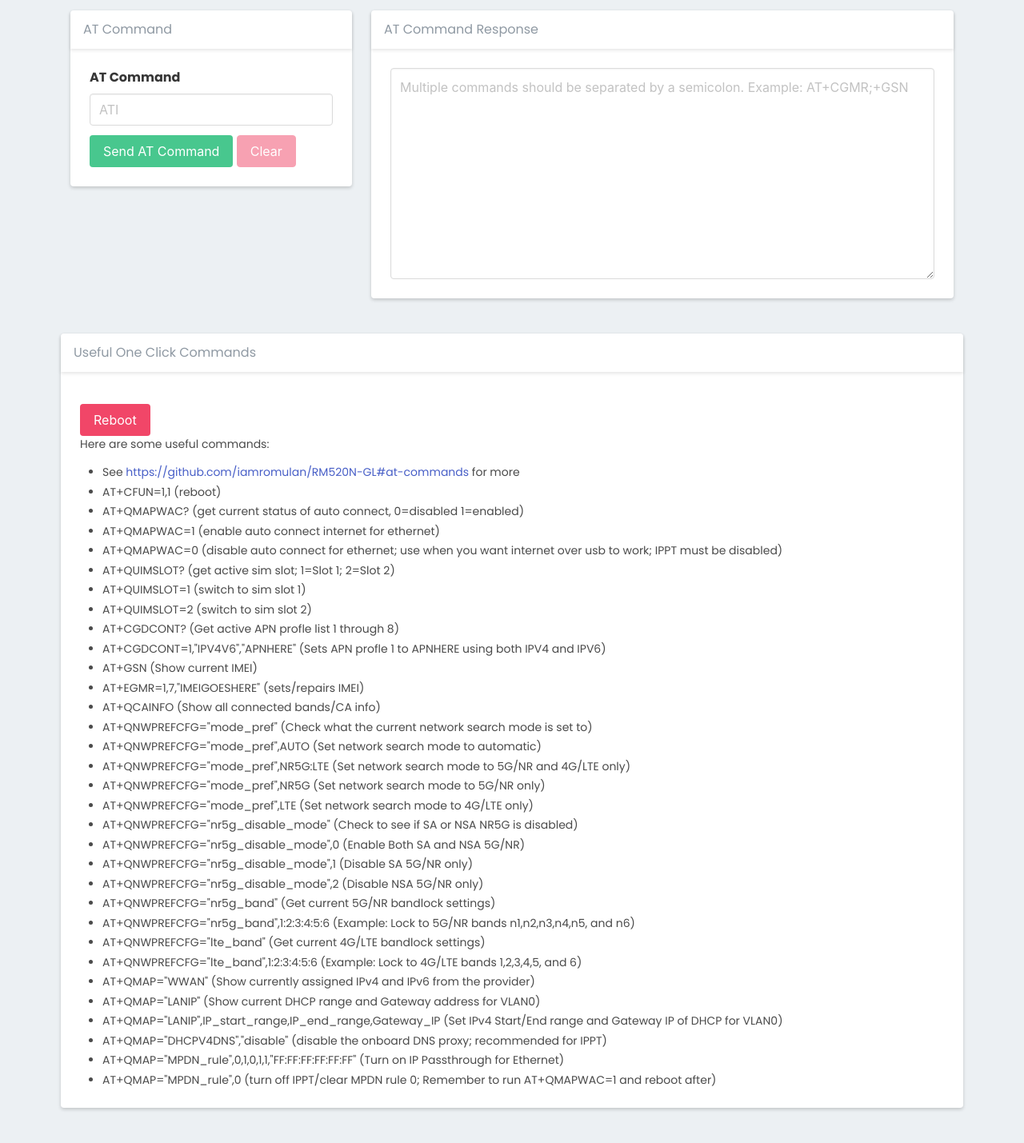
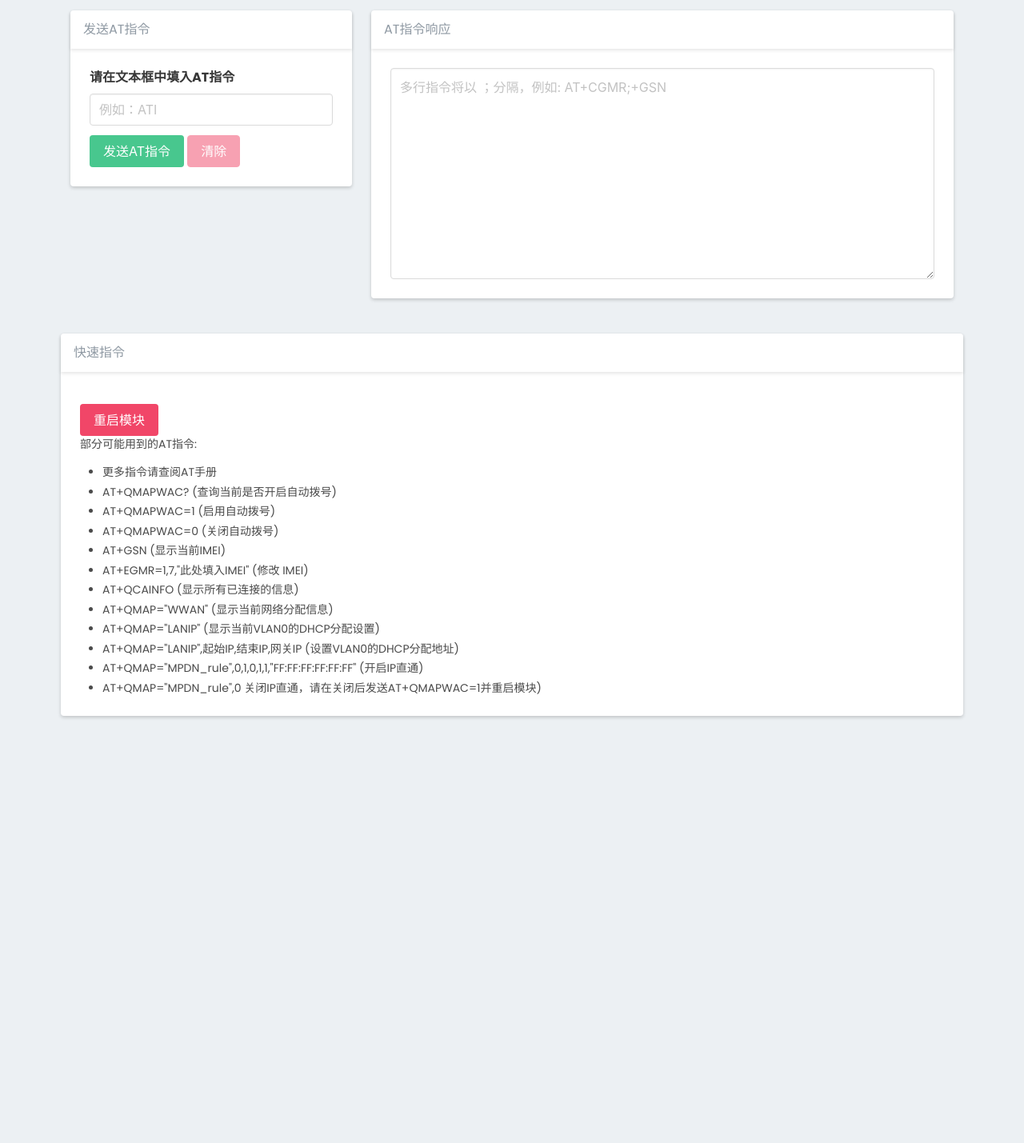
Before and after one commit to king0779/toolkit, a plain HTML site: page simpleadmin/www/atcommander.html in a window 1280 px wide. Shown: the part 59-1488 px from the top of the page at 80% size. After the commit the page ends 998 px from the top, so only its background shows below. Drawn offline with Linux system fonts and the light colour scheme.

Commit message:
Add files via upload

```diff
--- a/simpleadmin/www/atcommander.html
+++ b/simpleadmin/www/atcommander.html
@@ -35,7 +35,7 @@
         >
           <div class="navbar-start">
             <a class="navbar-item" href="/bandlock.html"> 网络设置 </a>
-            <a class="navbar-item" href="/atcommander.html"> AT指令 </a>
+            <a class="navbar-item" href="/atcommander.html"> AT调试 </a>
             <!--<a class="navbar-item" href="/"> 连接信息 </a>
             <a class="navbar-item" href="/ttl.html"> TTL修改器 </a>
             <a class="navbar-item" href="/speedtest.html"> Speedtest测速 </a>-->
@@ -51,17 +51,17 @@
             <div class="column is-4">
               <div class="card">
                 <header class="card-header">
-                  <p class="card-header-title">AT Command</p>
+                  <p class="card-header-title">发送AT指令</p>
                 </header>
                 <div class="card-content">
                   <div class="content">
                     <div class="field">
-                      <label class="label">AT Command</label>
+                      <label class="label">请在文本框中填入AT指令</label>
                       <div class="control">
                         <input
                           class="input"
                           type="text"
-                          placeholder="ATI"
+                          placeholder="例如：ATI"
                           x-model="atcmd"
                           x-ref="atCmdInput"
                           @keydown.enter="sendAtCommand()"
@@ -75,7 +75,7 @@
                           @click="sendAtCommand()"
                           :disabled="isLoading"
                         >
-                          Send AT Command
+                          发送AT指令
                         </button>
 
                         <button
@@ -83,7 +83,7 @@
                           @click="clearResponses()"
                           :disabled="atCommandResponse === ''"
                         >
-                          Clear
+                          清除
                         </button>
                       </p>
                     </div>
@@ -94,15 +94,15 @@
             <div class="column is-8">
               <div class="card">
                 <header class="card-header">
-                  <p class="card-header-title">AT Command Response</p>
+                  <p class="card-header-title">AT指令响应</p>
                 </header>
                 <div class="card-content">
                   <div class="content">
                     <textarea
                       class="textarea"
-                      placeholder="Multiple commands should be separated by a semicolon. Example: AT+CGMR;+GSN"
+                      placeholder="多行指令将以 ；分隔，例如: AT+CGMR;+GSN"
                       rows="10"
-                      x-text="isLoading ? 'Fetching response, please wait...' : atCommandResponse"
+                      x-text="isLoading ? '正在获取响应...' : atCommandResponse"
                     ></textarea>
                   </div>
                 </div>
@@ -119,7 +119,7 @@
         <div class="column is-12">
           <div class="card">
             <header class="card-header">
-              <p class="card-header-title">Useful One Click Commands</p>
+              <p class="card-header-title">快速指令</p>
             </header>
             <div class="card-content">
               <div class="content">
@@ -131,7 +131,7 @@
                         @click="sendRebootCommand()"
                         :disabled="isRebooting"
                       >
-                        Reboot
+                        重启模块
                       </button>
                     </div>
                   </div>
@@ -143,116 +143,43 @@
                         @click="sendRebootCommand()"
                         :disabled="isRebooting"
                       >
-                        Reboot
+                        重启模块
                       </button>
                     </div>
                   </div> -->
                 </div>
-               <p>Here are some useful commands:</p>
+               <p>部分可能用到的AT指令:</p>
                 <ul>
                   <li>
                     <!-- Open to another tab -->
-                    See <a href="https://github.com/iamromulan/RM520N-GL#at-commands" target="_blank" style="cursor: pointer;">https://github.com/iamromulan/RM520N-GL#at-commands</a> for
-                    more
-                  </li>
-                  <li>AT+CFUN=1,1 (reboot)</li>
-                  <li>
-                    AT+QMAPWAC? (get current status of auto connect, 0=disabled
-                    1=enabled)
+                    更多指令请查阅AT手册
                   </li>
                   <li>
-                    AT+QMAPWAC=1 (enable auto connect internet for ethernet)
+                    AT+QMAPWAC? (查询当前是否开启自动拨号)
                   </li>
                   <li>
-                    AT+QMAPWAC=0 (disable auto connect for ethernet; use when
-                    you want internet over usb to work; IPPT must be disabled)
+                    AT+QMAPWAC=1 (启用自动拨号)
                   </li>
                   <li>
-                    AT+QUIMSLOT? (get active sim slot; 1=Slot 1; 2=Slot 2)
+                    AT+QMAPWAC=0 (关闭自动拨号)
                   </li>
-                  <li>AT+QUIMSLOT=1 (switch to sim slot 1)</li>
-                  <li>AT+QUIMSLOT=2 (switch to sim slot 2)</li>
-                  <li>AT+CGDCONT? (Get active APN profle list 1 through 8)</li>
+                  <li>AT+GSN (显示当前IMEI)</li>
+                  <li>AT+EGMR=1,7,"此处填入IMEI" (修改 IMEI)</li>
+                  <li>AT+QCAINFO (显示所有已连接的信息)</li>
                   <li>
-                    AT+CGDCONT=1,"IPV4V6","APNHERE" (Sets APN profle 1 to
-                    APNHERE using both IPV4 and IPV6)
-                  </li>
-                  <li>AT+GSN (Show current IMEI)</li>
-                  <li>AT+EGMR=1,7,"IMEIGOESHERE" (sets/repairs IMEI)</li>
-                  <li>AT+QCAINFO (Show all connected bands/CA info)</li>
-                  <li>
-                    AT+QNWPREFCFG="mode_pref" (Check what the current network
-                    search mode is set to)
+                    AT+QMAP="WWAN" (显示当前网络分配信息)
                   </li>
                   <li>
-                    AT+QNWPREFCFG="mode_pref",AUTO (Set network search mode to
-                    automatic)
+                    AT+QMAP="LANIP" (显示当前VLAN0的DHCP分配设置)
                   </li>
                   <li>
-                    AT+QNWPREFCFG="mode_pref",NR5G:LTE (Set network search mode
-                    to 5G/NR and 4G/LTE only)
+                    AT+QMAP="LANIP",起始IP,结束IP,网关IP (设置VLAN0的DHCP分配地址)
                   </li>
                   <li>
-                    AT+QNWPREFCFG="mode_pref",NR5G (Set network search mode to
-                    5G/NR only)
+                    AT+QMAP="MPDN_rule",0,1,0,1,1,"FF:FF:FF:FF:FF:FF" (开启IP直通)
                   </li>
                   <li>
-                    AT+QNWPREFCFG="mode_pref",LTE (Set network search mode to
-                    4G/LTE only)
-                  </li>
-                  <li>
-                    AT+QNWPREFCFG="nr5g_disable_mode" (Check to see if SA or NSA
-                    NR5G is disabled)
-                  </li>
-                  <li>
-                    AT+QNWPREFCFG="nr5g_disable_mode",0 (Enable Both SA and NSA
-                    5G/NR)
-                  </li>
-                  <li>
-                    AT+QNWPREFCFG="nr5g_disable_mode",1 (Disable SA 5G/NR only)
-                  </li>
-                  <li>
-                    AT+QNWPREFCFG="nr5g_disable_mode",2 (Disable NSA 5G/NR only)
-                  </li>
-                  <li>
-                    AT+QNWPREFCFG="nr5g_band" (Get current 5G/NR bandlock
-                    settings)
-                  </li>
-                  <li>
-                    AT+QNWPREFCFG="nr5g_band",1:2:3:4:5:6 (Example: Lock to
-                    5G/NR bands n1,n2,n3,n4,n5, and n6)
-                  </li>
-                  <li>
-                    AT+QNWPREFCFG="lte_band" (Get current 4G/LTE bandlock
-                    settings)
-                  </li>
-                  <li>
-                    AT+QNWPREFCFG="lte_band",1:2:3:4:5:6 (Example: Lock to
-                    4G/LTE bands 1,2,3,4,5, and 6)
-                  </li>
-                  <li>
-                    AT+QMAP="WWAN" (Show currently assigned IPv4 and IPv6 from
-                    the provider)
-                  </li>
-                  <li>
-                    AT+QMAP="LANIP" (Show current DHCP range and Gateway address
-                    for VLAN0)
-                  </li>
-                  <li>
-                    AT+QMAP="LANIP",IP_start_range,IP_end_range,Gateway_IP (Set
-                    IPv4 Start/End range and Gateway IP of DHCP for VLAN0)
-                  </li>
-                  <li>
-                    AT+QMAP="DHCPV4DNS","disable" (disable the onboard DNS
-                    proxy; recommended for IPPT)
-                  </li>
-                  <li>
-                    AT+QMAP="MPDN_rule",0,1,0,1,1,"FF:FF:FF:FF:FF:FF" (Turn on
-                    IP Passthrough for Ethernet)
-                  </li>
-                  <li>
-                    AT+QMAP="MPDN_rule",0 (turn off IPPT/clear MPDN rule 0;
-                    Remember to run AT+QMAPWAC=1 and reboot after)
+                    AT+QMAP="MPDN_rule",0 关闭IP直通，请在关闭后发送AT+QMAPWAC=1并重启模块)
                   </li>
                 </ul>
               </div>
--- a/simpleadmin/www/css/admin.css
+++ b/simpleadmin/www/css/admin.css
@@ -13,7 +13,7 @@
       margin-bottom: 1rem;
     }
     .navbar-item.brand-text {
-      font-weight: 700;
+      font-weight: bolder;
     }
     .navbar-item, .navbar-link {
       font-size: 14px;
```
Also changed, not shown: simpleadmin/www/bandlock.html (+71 -75 lines), simpleadmin/www/index.html (+16 -6 lines), 2 other files.
